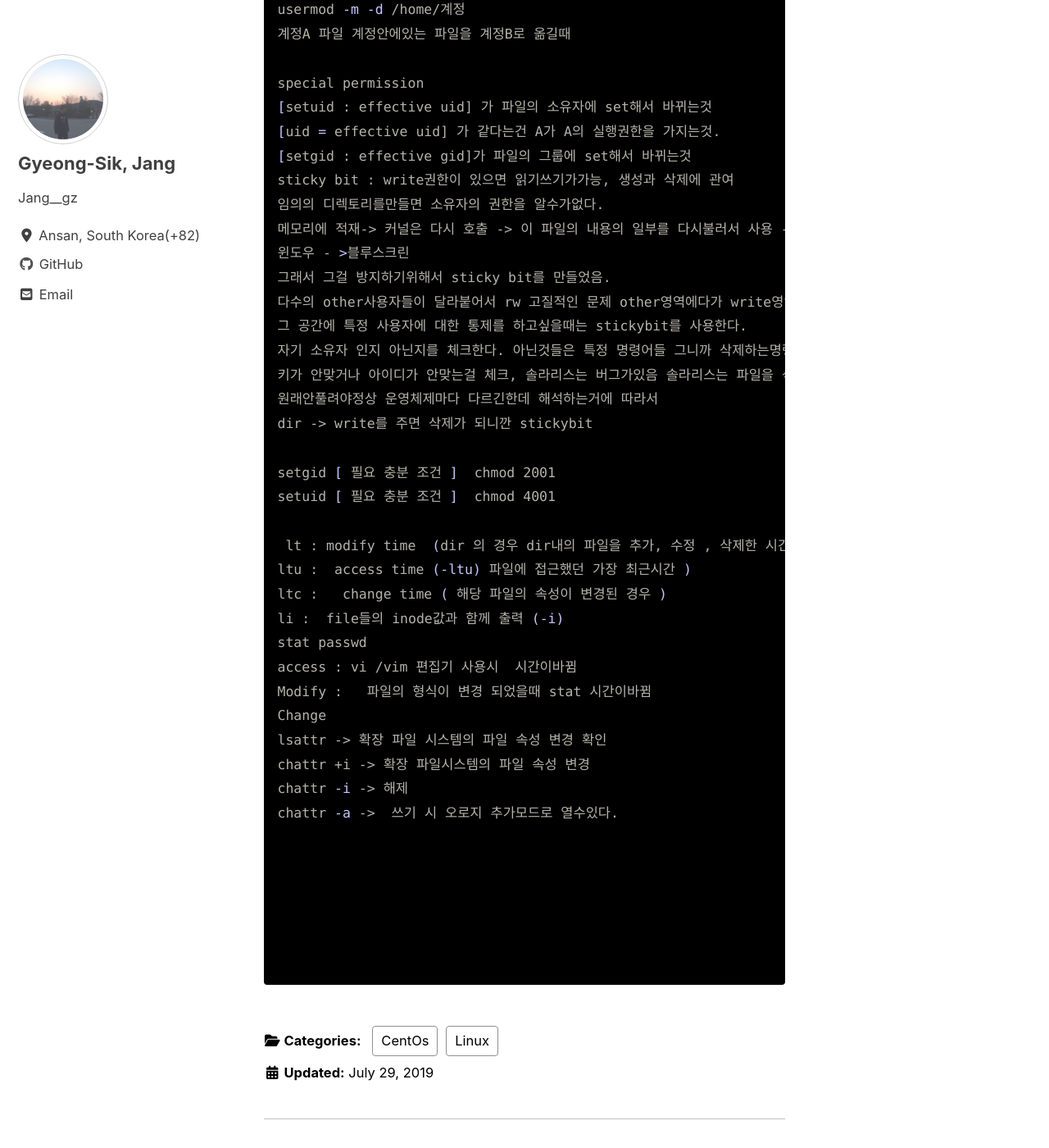
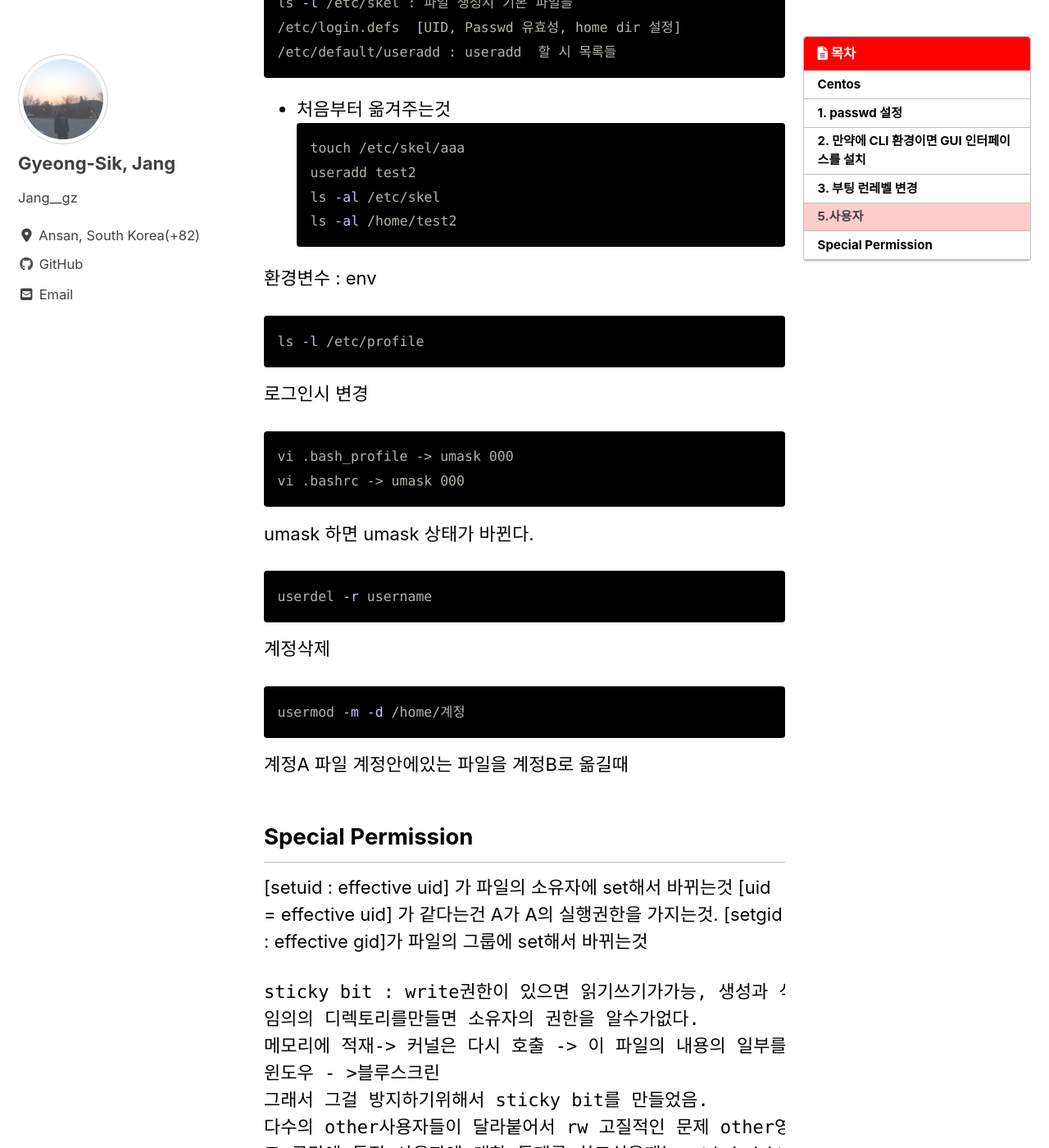
Before and after one commit to JangGyeongSik/JangGyeongSik.github.io, a Jekyll site: the page built from _posts/2019-07-29-post.md, in a window 1280 px wide and 1400 px high, scrolled down 2003 px. Shown: the whole window at 82% size. Built offline with Jekyll 4.4.1, drawn with Linux system fonts in a browser that asks for light colours; cached includes are drawn as plain includes; nearby versions of some CDN libraries; some of the changed text lies outside the part shown.

Commit message:
Update 2019-07-29-post.md

````diff
--- a/_posts/2019-07-29-post.md
+++ b/_posts/2019-07-29-post.md
@@ -1,35 +1,42 @@
 ---
-title: "Centos-1"
+title: "Centos Review"
 date: 2019-07-29 17:50
-categories: Linux CentOs
+categories: Linux
+toc: true
+toc_sticky: true
+toc_label : 목차
 ---
-#Centos 1
+## Centos
 
 
-
-
-```shell
-1. passwd 설정
+## 1. passwd 설정
+```bash
 grub > mount -o remout,rw /sysroot > chroot > passwd 명령으로 변경
 touch /.autorelabel -> exit  -> reboot
+```
 
-
-2. 만약에 CLI 환경이면  GUI 인터페이스를 설치
+## 2. 만약에 CLI 환경이면  GUI 인터페이스를 설치
+```bash
 yum remove "Server with GUI" -> x or g *
 				          gnome *
 				          glx *
-사전에 REPO를 체크   정보 확인 수정
+```
+
+- 사전에 REPO를 체크   정보 확인 수정
+```bash
 yum repolist all
-
-3. 부팅 런레벨 변경
+```
+## 3. 부팅 런레벨 변경
+```bash
 ls -l /etc/inittab
 
 systemctl set-default graphical.target  [ Run level 5 변경 ]
 systemctl set-default multi-user.target [ Run level 3 변경 ]
 reboot
+```
 
-4.네트워크 셋팅
-4-1. hostname : cat /etc/hosts
+## 4.네트워크 셋팅
+- hostname : cat /etc/hosts
 	도메인 받아오는과정 :  cache를 찾아본다.
 	/etc/nssswitch.conf
 	files -> /etc/hosts 파일을 가리킴.
@@ -39,41 +46,62 @@ reboot
 	-> DNS 셋팅이 가능하다.
 	cat /etc/resolv.conf
 	-> 위에방법아니면 이 방법으로도 셋팅이 가능하다.
-4-2 nmcli connection modify [con-name] ifname ipv4.method.manual
+-  nmcli connection modify [con-name] ifname ipv4.method.manual
+```bash
 nmcli con reload
 nmcli connection down [con-name]
 nmcli con up [con-name]
-Route 정보관리 route -n , netstat -nr
+```
+- Route 정보관리
+```bash
+route -n
+netstat -nr
+```
 
 
 
-
-5.사용자
-
+## 5.사용자
+```bash
 ls -l /etc/skel : 파일 생성시 기본 파일들
 /etc/login.defs  [UID, Passwd 유효성, home dir 설정]
 /etc/default/useradd : useradd  할 시 목록들
+```
 
-처음부터 옮겨주는것.
+- 처음부터 옮겨주는것
+```bash
 touch /etc/skel/aaa
 useradd test2
 ls -al /etc/skel
 ls -al /home/test2
+```
+
 환경변수 : env
+```bash
+ls -l /etc/profile
+```
 
-ls -l /etc/profile : 로그인시 변경
-
+로그인시 변경
+```bash
 vi .bash_profile -> umask 000
 vi .bashrc -> umask 000
+```
 umask 하면 umask 상태가 바뀐다.
-userdel -r username -> 계정삭제
+```bash
+userdel -r username
+```
+계정삭제
+```bash
 usermod -m -d /home/계정
+```
 계정A 파일 계정안에있는 파일을 계정B로 옮길때
 
-special permission
+## Special Permission
+
 [setuid : effective uid] 가 파일의 소유자에 set해서 바뀌는것
 [uid = effective uid] 가 같다는건 A가 A의 실행권한을 가지는것.
 [setgid : effective gid]가 파일의 그룹에 set해서 바뀌는것
+
+```class
 sticky bit : write권한이 있으면 읽기쓰기가가능, 생성과 삭제에 관여
 임의의 디렉토리를만들면 소유자의 권한을 알수가없다.
 메모리에 적재-> 커널은 다시 호출 -> 이 파일의 내용의 일부를 다시불러서 사용 -> 그걸삭제
@@ -85,11 +113,13 @@ sticky bit : write권한이 있으면 읽기쓰기가가능, 생성과 삭제에
 키가 안맞거나 아이디가 안맞는걸 체크, 솔라리스는 버그가있음 솔라리스는 파일을 삭제하는권한은 누구한테 종속되어있는가 상위디렉토리에 종속되어있는데 파일의 write권한주면 풀림
 원래안풀려야정상 운영체제마다 다르긴한데 해석하는거에 따라서
 dir -> write를 주면 삭제가 되니깐 stickybit
-
+```
+```bash
 setgid [ 필요 충분 조건 ]  chmod 2001
 setuid [ 필요 충분 조건 ]  chmod 4001
-
- lt : modify time  (dir 의 경우 dir내의 파일을 추가, 수정 , 삭제한 시간 )
+```
+```table
+lt : modify time  (dir 의 경우 dir내의 파일을 추가, 수정 , 삭제한 시간 )
 ltu :  access time (-ltu) 파일에 접근했던 가장 최근시간 )
 ltc :   change time ( 해당 파일의 속성이 변경된 경우 )
 li :  file들의 inode값과 함께 출력 (-i)
@@ -101,10 +131,4 @@ lsattr -> 확장 파일 시스템의 파일 속성 변경 확인
 chattr +i -> 확장 파일시스템의 파일 속성 변경
 chattr -i -> 해제
 chattr -a ->  쓰기 시 오로지 추가모드로 열수있다.
-
-
-
-
-
-
 ```
````
